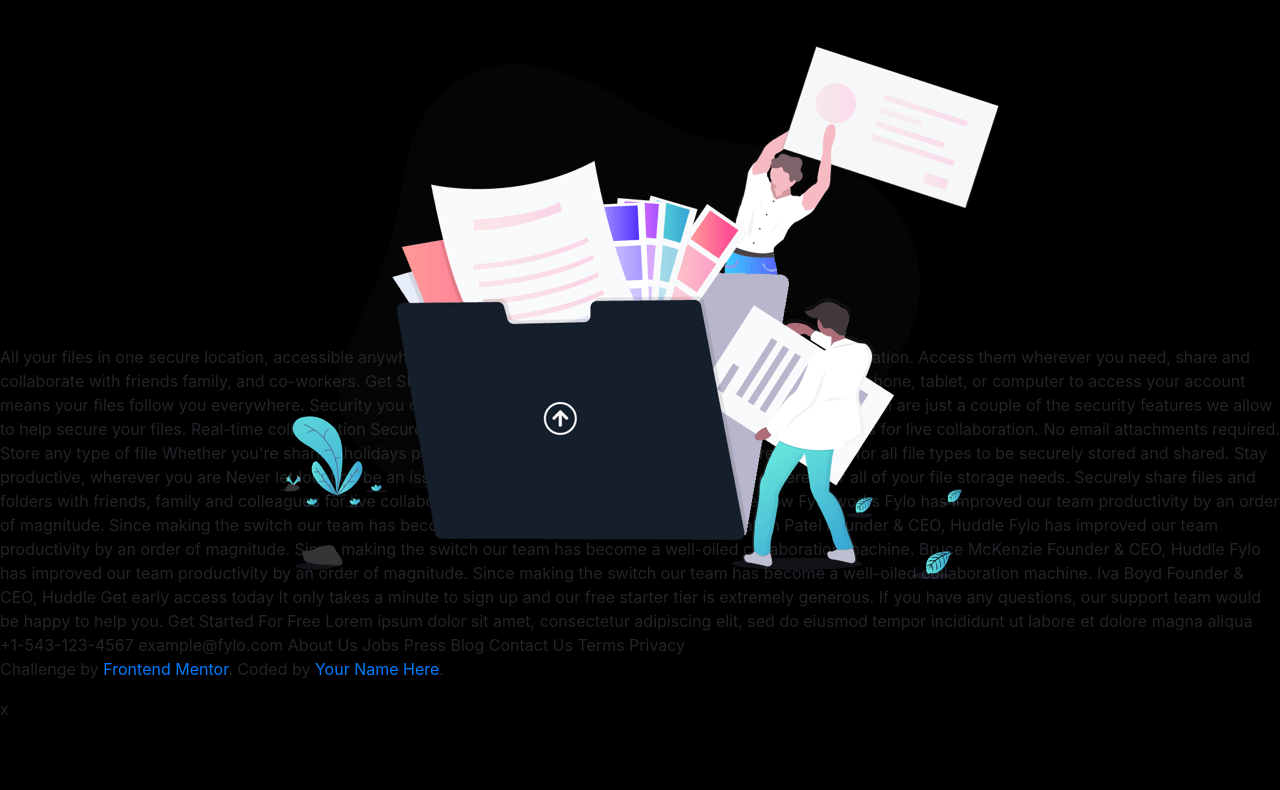
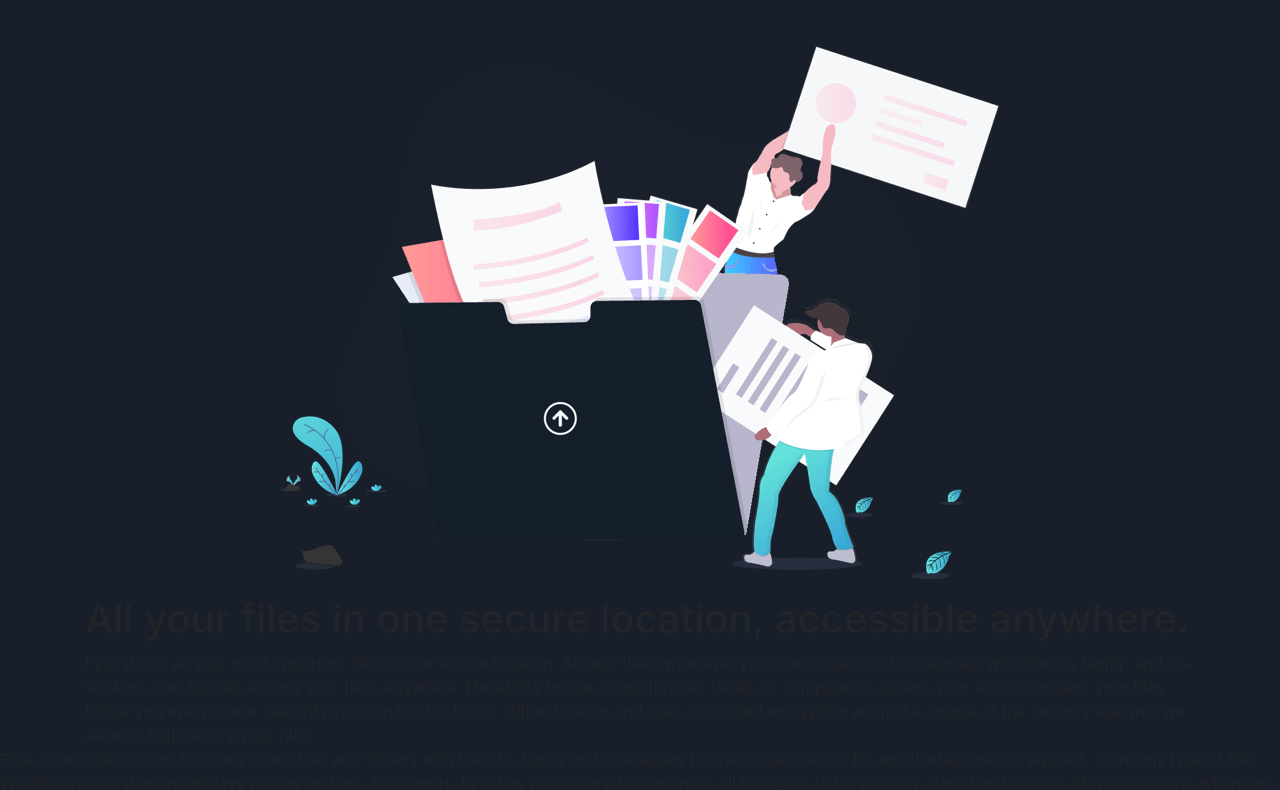
Before and after one commit to Determined-Developer/fylo, a plain HTML site: page index.html in a window 1280 px wide. Shown: the part 155-945 px from the top of the page. Before the commit the page ends 876 px from the top, so only its background shows below. Drawn offline with nearby package versions, Linux system fonts and the light colour scheme.

Commit message:
working on background image

```diff
--- a/css/main.css
+++ b/css/main.css
@@ -51,6 +51,8 @@ For the social icons, you can use a font icon library. Some suggestions can be f
 - [Ionicons](https://ionicons.com/)
 */
 
+/* --------GLOBAL-------- */
+
 html {
     box-sizing: border-box;
 }
@@ -62,8 +64,10 @@ html {
 }
 
 body {
+    background-color: hsl(218, 28%, 13%);
+    background-image: url('../img/bg-curvy-desktop.svg');
+    background-repeat: no-repeat;
 
-  background-color: black;
 }
 
 nav {
@@ -74,15 +78,10 @@ nav {
     padding-left: 30px;
     padding-right: 80px;
     padding-top: 73px;
-
 }
 
 .logo {
     display: inline-block;
-}
-
-.logo images {
-
 }
 
 .nav-links {
@@ -112,18 +111,22 @@ nav {
     vertical-align: middle;
 }
 
-<!--BODY-->
+/*--------TOP CENTER PIC-------*/
 
-.box.flex {
+.topcenter-pic.box.flex {
     display: flex;
     justify-content: center;
 }
 
-.box {
+.topcenter-pic.box {
     margin-top: 47px;
     height: 300px;
 }
 
-.box p {
+.topcenter-pic.box p {
     text-align: center;
 }
+
+.top-title {
+    margin-top: 250px;
+}
--- a/index.html
+++ b/index.html
@@ -13,9 +13,7 @@
 </head>
 	<body>
 		<nav>
-    <a href="#" class="logo">
-      <img src="img/logo.svg" alt="logo">
-    </a>
+    		<a href="#" class="logo"><img src="img/logo.svg" alt="logo"></a>
 				<ul class="nav-links">
       				<li class="nav-item"><a href="#">Features</a></li>
      				<li class="nav-item"><a href="#">Team</a></li>
@@ -23,19 +21,20 @@
     			</ul>
   		</nav>
 
-    <!--======================================Body=======================================-->
+    <!--=============================Body=============================-->
+
     <div class="container">
     	<div class="col">
         	<div class="topcenter-pic box flex">
           		<p>
             		<img class="img-fluid  " sizes="45v,45vw" src="img/illustration-intro.png" alt="people filling giant file">
         		</p>
-    </div>
-    </div>
-    </div>
+			</div><!--topcenter-pic-->
+    	</div><!--col-->
 
 
-    All your files in one secure location, accessible anywhere.
+
+    <h1 class="top-title">All your files in one secure location, accessible anywhere.</h1>
 
     Fylo stores all your most important files in one secure location. Access them wherever
     you need, share and collaborate with friends family, and co-workers.
@@ -51,7 +50,7 @@
 
     2-factor authentication and user-controlled encryption are just a couple of the security
     features we allow to help secure your files.
-
+</div><!--container-->
     Real-time collaboration
 
     Securely share files and folders with friends, family and colleagues for live collaboration.
```
Lines whose indentation alone changed are shown as unchanged.
